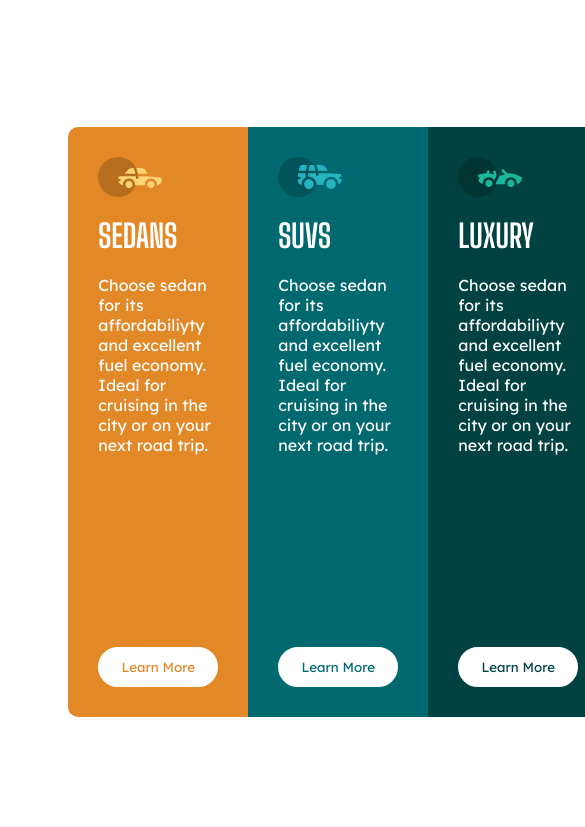
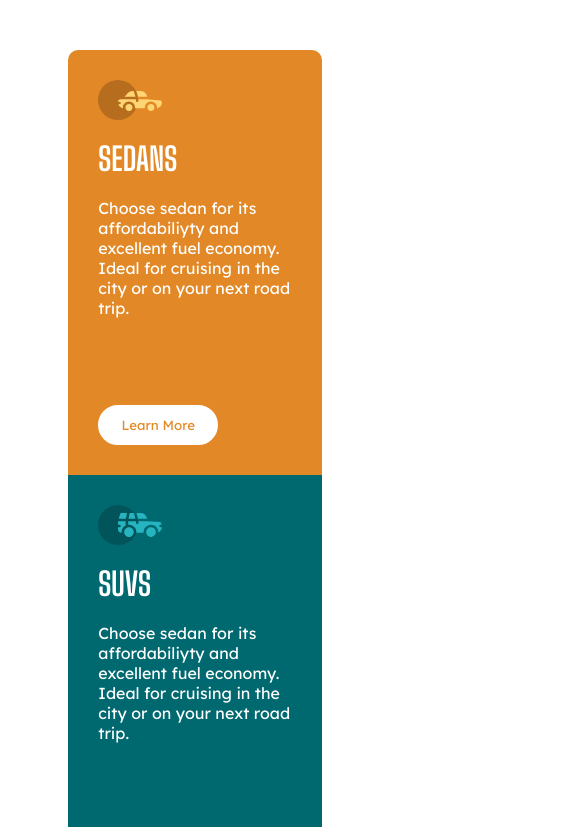
Before and after one commit to Mibarfu/202209-w2ch1-miguel-barquilla, a website: page public/pages/challenge-1.html in a window 390 px wide. Shown: the top 827 px of the page, 585 px wide, since content can reach past the window. Drawn offline with nearby package versions, Linux system fonts and the light colour scheme; files that its build step writes are made by us from their sources.

Commit message:
Implement responsive design

```diff
--- a/src/sass/_global.scss
+++ b/src/sass/_global.scss
@@ -1,3 +1,5 @@
+@use "../sass/components/variables";
+
 * {
   padding: 0;
   margin: 0;
@@ -13,3 +15,10 @@
   width: 100vw;
   height: 100vh;
 }
+
+@media only screen and (max-width: variables.$change-resolution) {
+  .main-class {
+    align-items: flex-start;
+    margin-top: 50px;
+  }
+}
--- a/src/sass/components/_buttons.scss
+++ b/src/sass/components/_buttons.scss
@@ -1,3 +1,5 @@
+@use "variables";
+
 .principal-button {
   background-color: white;
   border: 2px solid white;
@@ -13,12 +15,12 @@
   }
 
   &--sedan {
-    color: hsl(31, 77%, 52%);
+    color: variables.$color-card-sedans;
   }
   &--suvs {
-    color: hsl(184, 100%, 22%);
+    color: variables.$color-card-suvs;
   }
   &--luxury {
-    color: hsl(179, 100%, 13%);
+    color: variables.$color-card-luxury;
   }
 }
--- a/src/sass/components/_card.scss
+++ b/src/sass/components/_card.scss
@@ -1,3 +1,5 @@
+@use "variables";
+
 .card-auto-select {
   flex: 1;
 
@@ -12,14 +14,14 @@
 
   &--sedan {
     border-radius: 10px 0 0 10px;
-    background-color: hsl(31, 77%, 52%);
+    background-color: variables.$color-card-sedans;
   }
   &--suvs {
-    background-color: hsl(184, 100%, 22%);
+    background-color: variables.$color-card-suvs;
   }
   &--luxury {
     border-radius: 0 10px 10px 0;
-    background-color: hsl(179, 100%, 13%);
+    background-color: variables.$color-card-luxury;
   }
 }
 
@@ -29,3 +31,16 @@
   justify-content: space-between;
   gap: 20px;
 }
+
+@media only screen and (max-width: variables.$change-resolution) {
+  .card-auto-select {
+    height: 425px;
+
+    &--sedan {
+      border-radius: 10px 10px 0 0;
+    }
+    &--luxury {
+      border-radius: 0 0 10px 10px;
+    }
+  }
+}
--- a/src/sass/components/_cards-container.scss
+++ b/src/sass/components/_cards-container.scss
@@ -1,3 +1,5 @@
+@use "variables";
+
 .cards-container {
   display: flex;
   flex-direction: row;
@@ -6,3 +8,9 @@
   width: 65%;
   height: 70%;
 }
+
+@media only screen and (max-width: variables.$change-resolution) {
+  .cards-container {
+    display: block;
+  }
+}
--- a/src/sass/components/_variables.scss
+++ b/src/sass/components/_variables.scss
@@ -0,0 +1,5 @@
+$color-card-sedans: hsl(31, 77%, 52%);
+$color-card-suvs: hsl(184, 100%, 22%);
+$color-card-luxury: hsl(179, 100%, 13%);
+
+$change-resolution: 900px;
```
